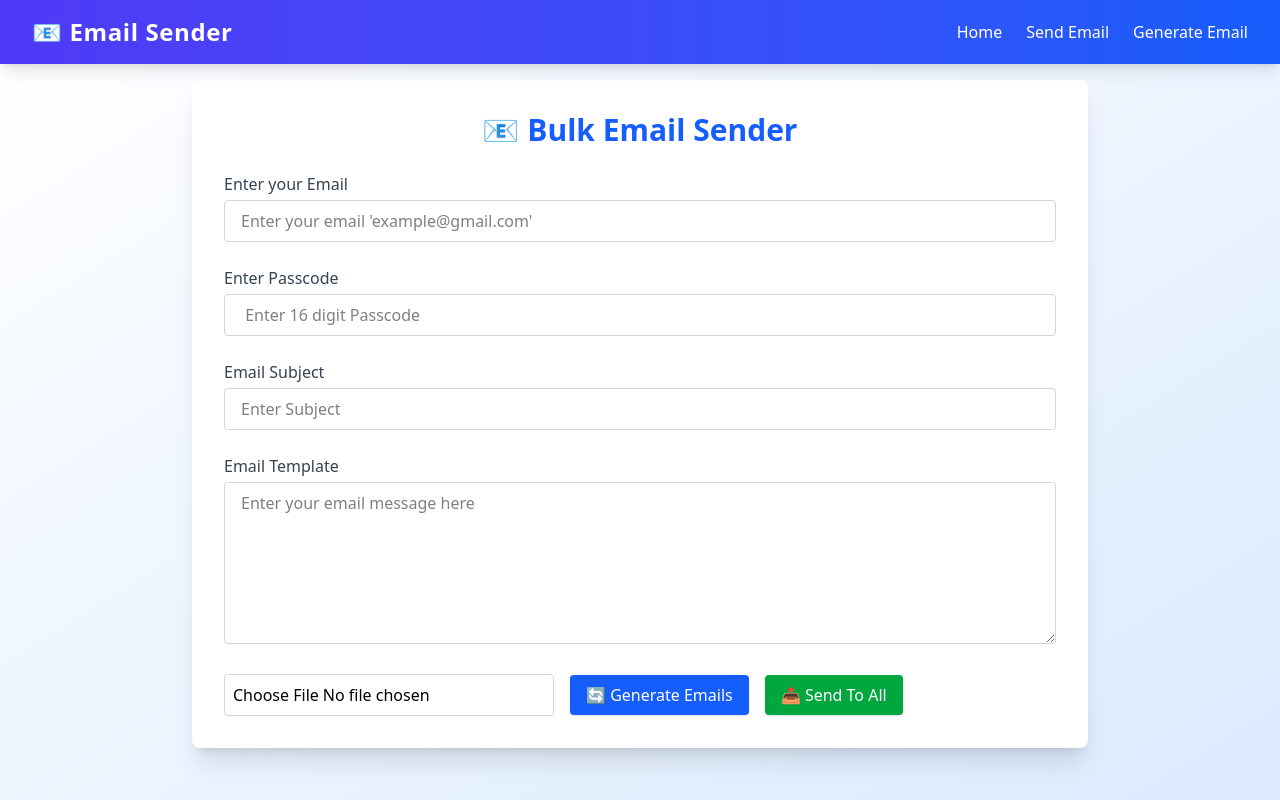
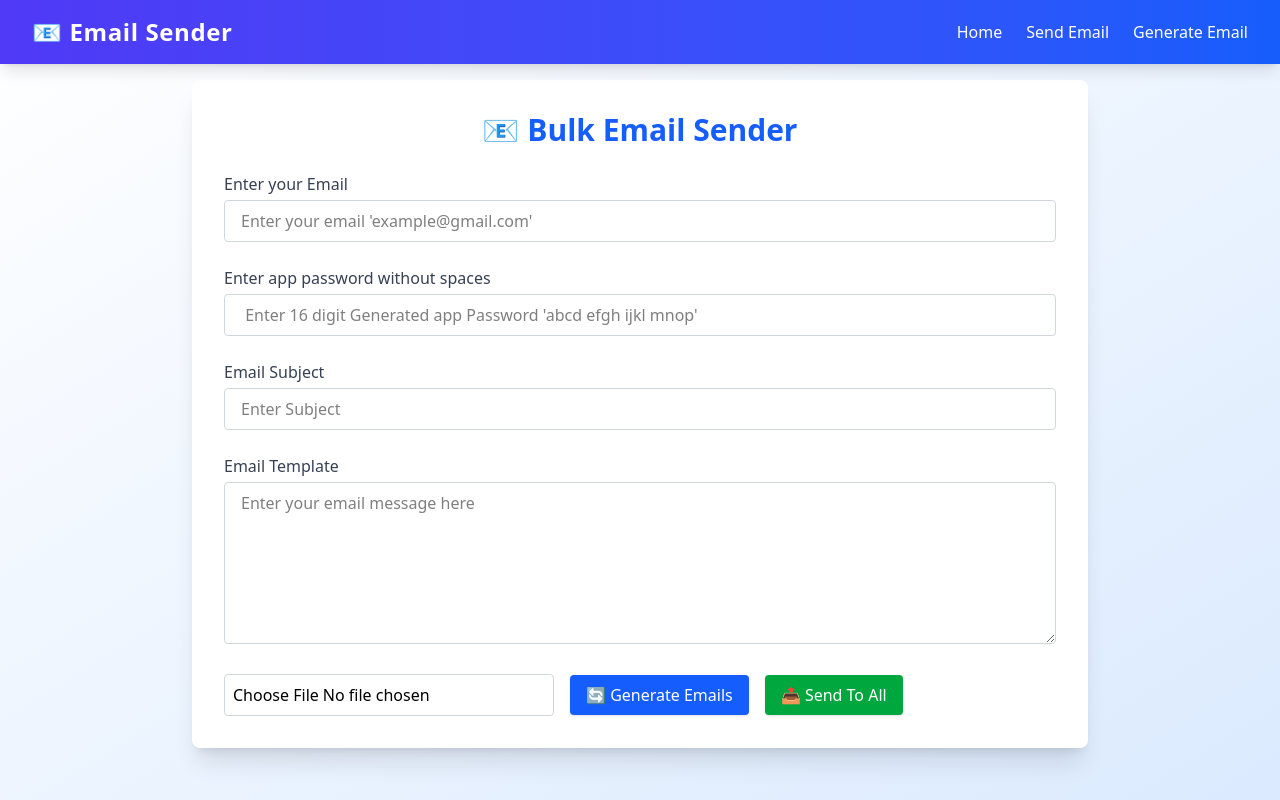
Before and after one commit to Dhirajk56/Bulk-Email-Sender-with-Template-Generator, a React (Vite) app in the folder frontend/: page /send in a window 1280 px wide. Built offline with nearby package versions, Linux system fonts and the light colour scheme; the HTML template or start-up script is replaced by a standard one.

Commit message:
placeholer change

```diff
--- a/frontend/src/pages/Send.jsx
+++ b/frontend/src/pages/Send.jsx
@@ -110,11 +110,11 @@ export default function App() {
         {/* Passcode Input */}
         <div>
           <label className="block text-gray-700 font-medium mb-1">
-            Enter Passcode
+            Enter app password without spaces
           </label>
           <input
             type="text"
-            placeholder=" Enter 16 digit Passcode"
+            placeholder=" Enter 16 digit Generated app Password 'abcd efgh ijkl mnop'"
             value={userEmail.userPasscode}
             onChange={(e) =>
               SetUserEmail({ ...userEmail, userPasscode: e.target.value })
```
